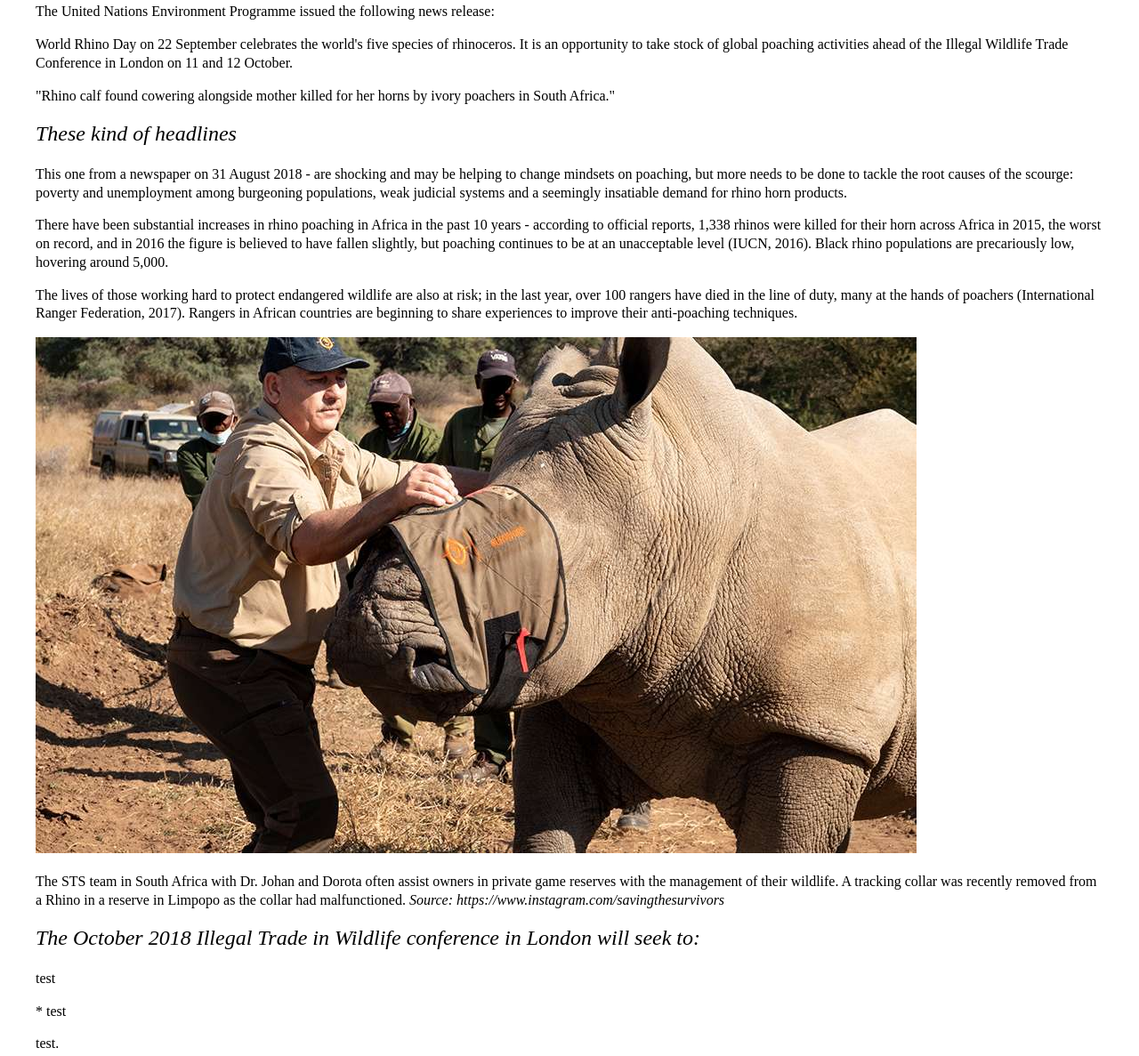
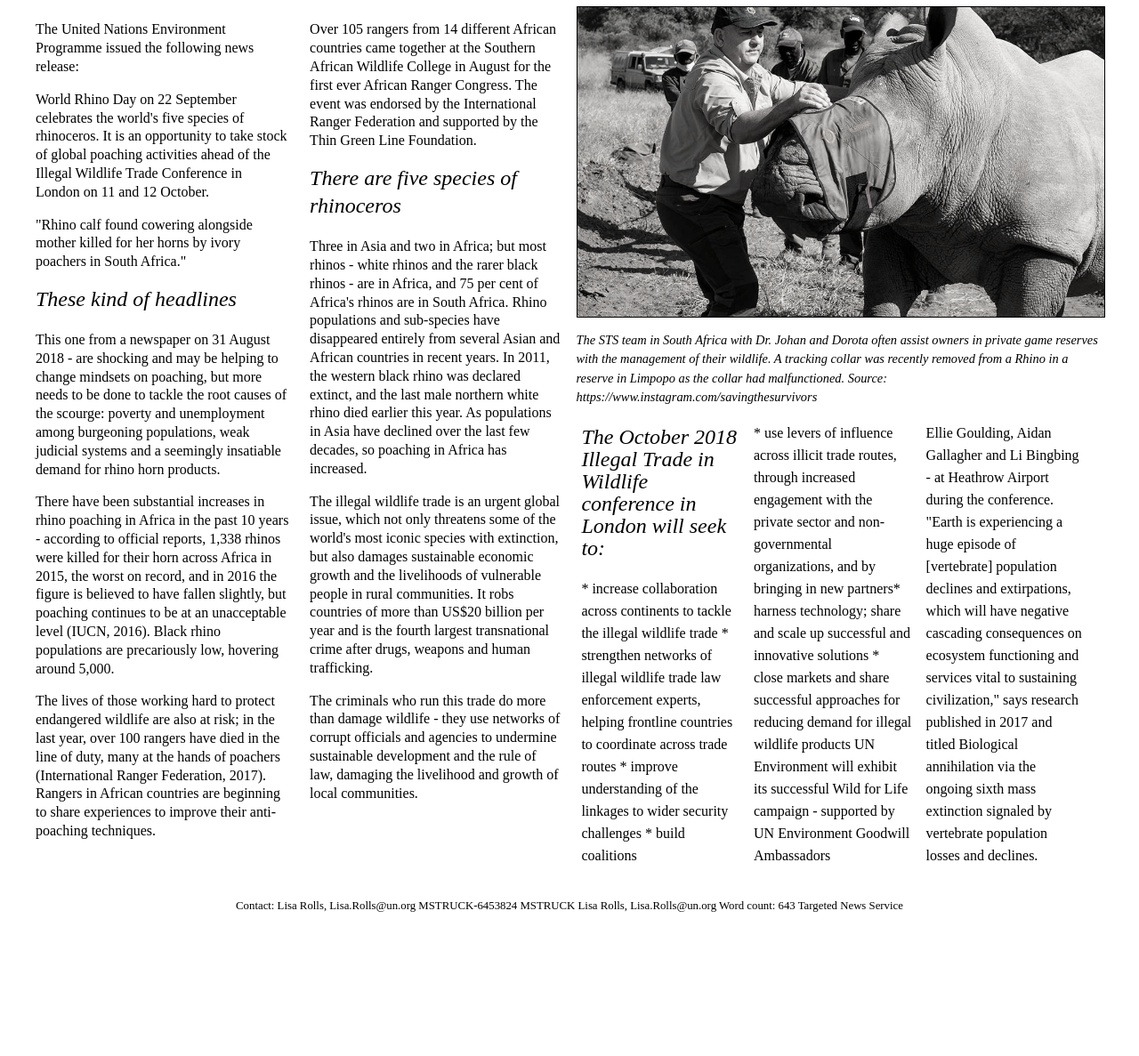
Before and after one commit to SirDre/in_class_activity, a plain HTML site: page index.html in a window 1280 px wide. Shown: the part 314-1501 px from the top of the page at 89% size. After the commit the page ends 1373 px from the top, so only its background shows below. Drawn offline with Linux system fonts and the light colour scheme.

Commit message:
Update implementing styles, font, columns adjustments and other formatting to html index.

```diff
--- a/css/styles.css
+++ b/css/styles.css
@@ -24,8 +24,49 @@ h2 {
     font-weight: normal;
     margin-top: 0;
 }
+img {
+    max-width: 100%;
+    height: auto;
+    filter: grayscale(95%);
+    border: 1px solid black;
+    transition: filter 0.3s ease;
+}
+img:hover {
+    filter: grayscale(0%);
+}
+figcaption {
+    font-size: 0.9em;
+    font-style: italic;
+    margin-top: 0.5rem;
+}
 footer {
     text-align: center;
     margin-top: 20px;
     font-size: 0.8em;
 }
+.editor {
+    font-style: italic;
+    margin-bottom: 20px;
+}
+.content {
+    display: grid;
+    grid-template-columns: 1fr 1fr;
+    gap: 15px;
+}
+.text-column {
+    display: flex;
+    flex-wrap: wrap;
+    justify-content: space-between;
+}
+.text-column section {
+    width: 48%;
+}
+.image-column {
+    line-height: 1.5;
+}
+.image-column sections{
+    line-height: 25px;
+    width: 30%;
+    display: inline-block;
+    padding: 0 1% 0 1%;
+}
--- a/index.html
+++ b/index.html
@@ -17,7 +17,7 @@
     </header>
     <h1>The Fight Against Rhino Poaching Needs To Be Stepped Up A Gear</h1>
     <h2>The United Nations Environment Programme issued the following news release</h2>
-    <p>Targeted News Service<br>Publisher</p>
+    <p class="editor">Targeted News Service<br>Publisher</p>
     <div class="content">
         <div class="text-column">
             <section>
@@ -26,25 +26,29 @@
                 <p>"Rhino calf found cowering alongside mother killed for her horns by ivory poachers in South Africa."</p>
                 <h2>These kind of headlines</h2>
                 <p>This one from a newspaper on 31 August 2018 - are shocking and may be helping to change mindsets on poaching, but more needs to be done to tackle the root causes of the scourge: poverty and unemployment among burgeoning populations, weak judicial systems and a seemingly insatiable demand for rhino horn products.</p>
-
-            </section>
-            <section>
                 <p>There have been substantial increases in rhino poaching in Africa in the past 10 years - according to official reports, 1,338 rhinos were killed for their horn across Africa in 2015, the worst on record, and in 2016 the figure is believed to have fallen slightly, but poaching continues to be at an unacceptable level (IUCN, 2016). Black rhino populations are precariously low, hovering around 5,000.</p>
                 <p>The lives of those working hard to protect endangered wildlife are also at risk; in the last year, over 100 rangers have died in the line of duty, many at the hands of poachers (International Ranger Federation, 2017). Rangers in African countries are beginning to share experiences to improve their anti-poaching techniques.</p>
             </section>
+            <section>
+                <p>Over 105 rangers from 14 different African countries came together at the Southern African Wildlife College in August for the first ever African Ranger Congress. The event was endorsed by the International Ranger Federation and supported by the Thin Green Line Foundation.</p>
+                <h2>There are five species of rhinoceros</h2>
+                <p>Three in Asia and two in Africa; but most rhinos - white rhinos and the rarer black rhinos - are in Africa, and 75 per cent of Africa's rhinos are in South Africa. Rhino populations and sub-species have disappeared entirely from several Asian and African countries in recent years. In 2011, the western black rhino was declared extinct, and the last male northern white rhino died earlier this year. As populations in Asia have declined over the last few decades, so poaching in Africa has increased.</p>
+                <p>The illegal wildlife trade is an urgent global issue, which not only threatens some of the world's most iconic species with extinction, but also damages sustainable economic growth and the livelihoods of vulnerable people in rural communities. It robs countries of more than US$20 billion per year and is the fourth largest transnational crime after drugs, weapons and human trafficking.</p>
+                <p>The criminals who run this trade do more than damage wildlife - they use networks of corrupt officials and agencies to undermine sustainable development and the rule of law, damaging the livelihood and growth of local communities.</p>
+            </section>
         </div>
         <div class="image-column">
-            <img src="/images/johan-in-field.jpg" title="johan in the field" alt="johan in the field">
-            <p class="caption">The STS team in South Africa with Dr. Johan and Dorota often assist owners in private game reserves with the management of their wildlife. A tracking collar was recently removed from a Rhino in a reserve in Limpopo as the collar had malfunctioned. <i>Source: https://www.instagram.com/savingthesurvivors</i></p>
+            <img src="/images/johan-in-field.jpg" title="The STS team in South Africa with Dr. Johan" alt="johan in the field">
+            <figcaption>The STS team in South Africa with Dr. Johan and Dorota often assist owners in private game reserves with the management of their wildlife. A tracking collar was recently removed from a Rhino in a reserve in Limpopo as the collar had malfunctioned. <i>Source: https://www.instagram.com/savingthesurvivors</i></figcaption>
             <sections>
                 <h2>The October 2018 Illegal Trade in Wildlife conference in London will seek to:</h2>
-                <p> test</p>
+                <p> * increase collaboration across continents to tackle the illegal wildlife trade * strengthen networks of illegal wildlife trade law enforcement experts, helping frontline countries to coordinate across trade routes * improve understanding of the linkages to wider security challenges * build coalitions</p>
             </sections>
             <sections>
-                <p>* test </p>
+                <p>* use levers of influence across illicit trade routes, through increased engagement with the private sector and non-governmental organizations, and by bringing in new partners* harness technology; share and scale up successful and innovative solutions * close markets and share successful approaches for reducing demand for illegal wildlife products UN Environment will exhibit its successful Wild for Life campaign - supported by UN Environment Goodwill Ambassadors </p>
             </sections>
             <sections>
-                 <p>test.</p>
+                 <p>Ellie Goulding, Aidan Gallagher and Li Bingbing - at Heathrow Airport during the conference. "Earth is experiencing a huge episode of [vertebrate] population declines and extirpations, which will have negative cascading consequences on ecosystem functioning and services vital to sustaining civilization," says research published in 2017 and titled Biological annihilation via the ongoing sixth mass extinction signaled by vertebrate population losses and declines.</p>
             </sections>
         </div>
     </div>
```
Also changed, not shown: 1 other file.
